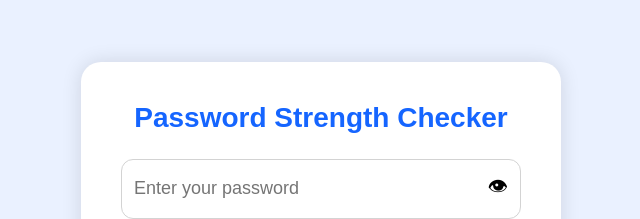
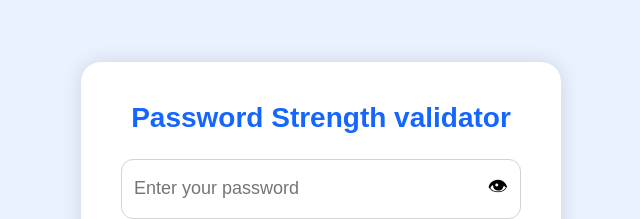
Before and after one commit to onepunchman454/password-validator, a plain HTML site: page index.html in a window 1280 px wide. Shown: the part 174-393 px from the top of the page, without its empty margins (319-959 px from the left). Drawn offline with Linux system fonts and the light colour scheme.

Commit message:
Update index.html

```diff
--- a/index.html
+++ b/index.html
@@ -9,7 +9,7 @@
 <body>
 
 <div class="container">
-    <h2>Password Strength Checker</h2>
+    <h2>Password Strength validator</h2>
 
     <div class="input-box">
         <input type="password" id="password" placeholder="Enter your password">
```
